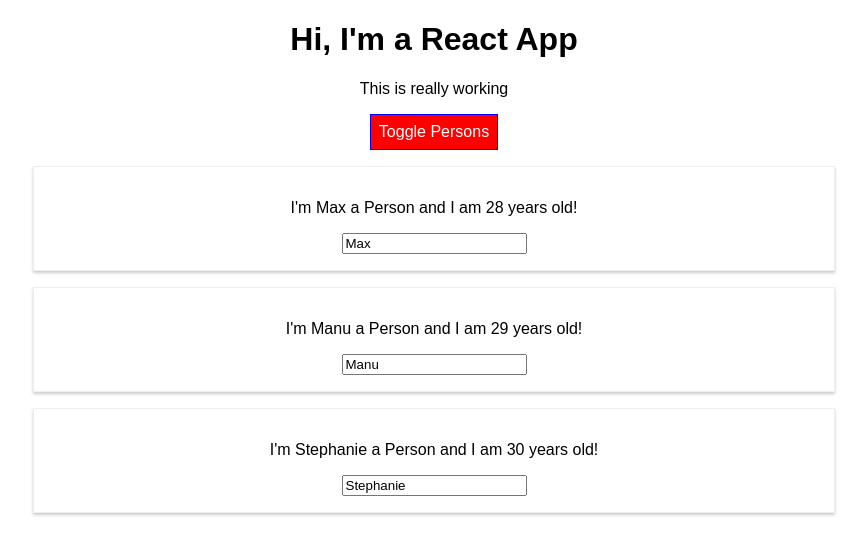
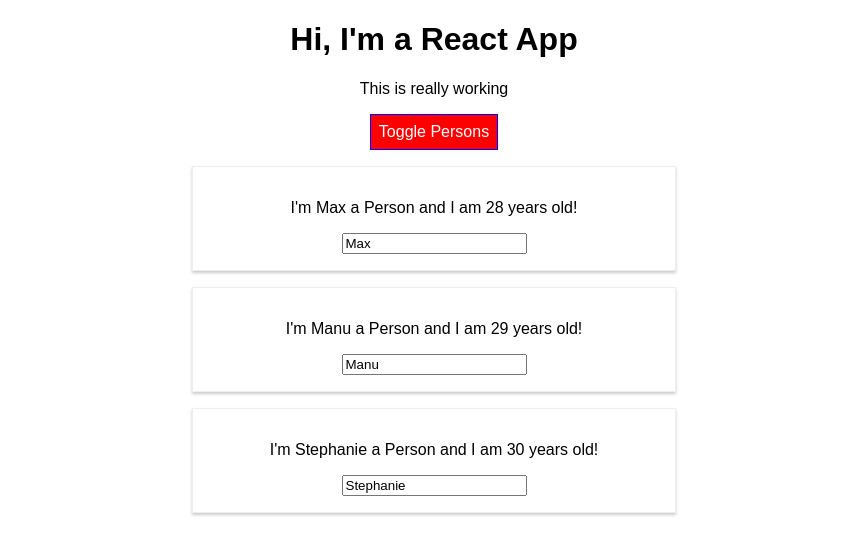
Before and after one commit to zerga9/react-complete-guide, a React (Create React App) app: page / in a window 1280 px wide. Both pictures are taken after a click on the button "Toggle Persons". Shown: the top 554 px of the page, without its empty margins (206-1073 px from the left). Built offline with nearby package versions, Linux system fonts and the light colour scheme.

Commit message:
Using radium for advanced styling

```diff
--- a/src/App.js
+++ b/src/App.js
@@ -1,7 +1,7 @@
 import React, { Component } from 'react';
 import './App.css';
 import Person from './Person/Person';
-import Radium from 'radium';
+import Radium, { StyleRoot } from 'radium';
 
 class App extends Component {
   state = {
@@ -86,8 +86,9 @@
       classes.push('bold'); // classes = ['red', 'bold']
     }
 
-
+ // wrap the whole return in styleroot to access the advanced styles. Import StyleRoot from radium
     return (
+      <StyleRoot>
       <div className="App">
         <h1>Hi, I'm a React App</h1>
         <p className={classes.join(' ')}>This is really working</p>
@@ -96,6 +97,7 @@
           onClick={this.togglePersonsHandler}>Toggle Persons</button>
           {persons}
       </div>
+      </StyleRoot>
     );
     // return React.createElement('div', {className: 'App'}, React.createElement('h1', null, "Does this work now?"));
   }
--- a/src/Person/Person.css
+++ b/src/Person/Person.css
@@ -6,3 +6,9 @@
   padding: 16px;
   text-align: center;
 }
+
+/* @media (min-width: 500px) {
+  .Person {
+    width: 450px;
+  }
+} */
--- a/src/Person/Person.js
+++ b/src/Person/Person.js
@@ -3,8 +3,13 @@
 import Radium from 'radium';
 
 const person = (props) => {
+  const style = {
+    '@media (min-width: 500px)': {
+      width: '450px'
+    }
+  }
   return (
-    <div className="Person">
+    <div className="Person" style={style}>
       <p onClick={props.click}>I'm {props.name} a Person and I am { props.age } years old!</p>
       <p>{props.children}</p>
       <input type='text' onChange={props.changed} value={props.name}/>
```
